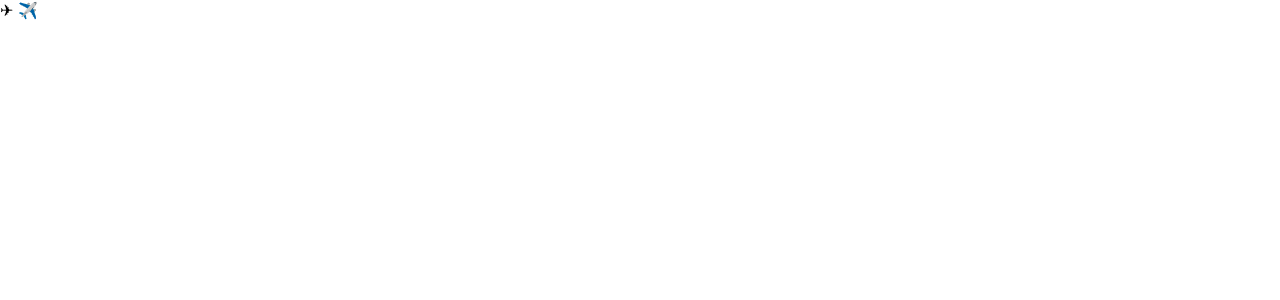
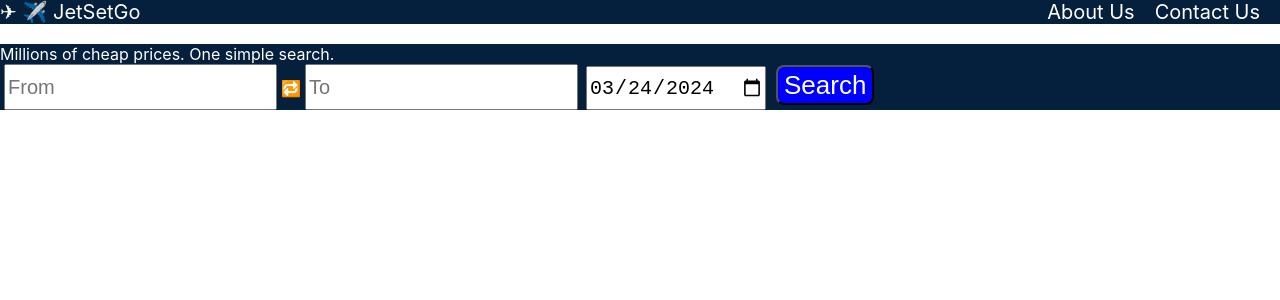
Before and after one commit to KumarBadal208/jetsetgo, a React (Create React App) app: page / in a window 1280 px wide. Shown: the top 300 px of the page. Built offline with nearby package versions, Linux system fonts and the light colour scheme.

Commit message:
added flight form in home page

```diff
--- a/package.json
+++ b/package.json
@@ -8,6 +8,8 @@
     "@testing-library/user-event": "^13.5.0",
     "react": "^18.2.0",
     "react-dom": "^18.2.0",
+    "react-router": "^6.22.3",
+    "react-router-dom": "^6.22.3",
     "react-scripts": "5.0.1",
     "web-vitals": "^2.1.4"
   },
--- a/src/App.css
+++ b/src/App.css
@@ -1,3 +1,48 @@
+.homepage__header{
+  background-color: #04203c;
+  color: white;
+  font-size: 20px;
+  display: flex;
+  justify-content: space-between;
+  margin-bottom: 20px;
+}
+
+.homepage__header__items{
+  display: flex;
+
+}
+
+.homepage__header__item{
+  margin-right: 20px;
+}
+
+.homepage__body{
+  background-color: #04203c;
+  color: white;
+}
+
+.form-field{
+  font-size: 20px;
+  margin-right: 4px;
+  margin-left: 4px;
+  display: inline-block;
+  height: 40px;
+}
+
+.search-button{
+  font-size: 26px;
+  background-color: blue;
+  color: white;
+  border-radius: 8px;
+  height: 40px;
+  margin-left: 6px;
+}
+
 .reverse{
   font-size: 16px;
 }
+
+a {
+  text-decoration:none;
+  color: white;
+}
--- a/src/App.js
+++ b/src/App.js
@@ -4,7 +4,7 @@ import Home from "./component/Home";
 function App() {
   return (
     <div>
-      <Home />
+      <Home/>
     </div>
   );
 }
--- /dev/null
+++ b/src/component/About.js
@@ -0,0 +1,9 @@
+const About = ()=>{
+    return (
+        <>
+            About Us Page dsf
+        </>
+    )
+};
+
+export default About;
--- /dev/null
+++ b/src/component/Error.js
@@ -0,0 +1,13 @@
+import { useRouteError } from "react-router";
+
+const Error = ()=>{
+    const err = useRouteError();
+    return (
+        <div>
+            <h1>Something went wrong!!!</h1>
+            <h2>{err.status} - {err.statusText}</h2>
+        </div>
+    )
+};
+
+export default Error;
--- a/src/component/Home.js
+++ b/src/component/Home.js
@@ -1,21 +1,53 @@
+// import { useEffect } from "react";
+import { useRef } from "react";
+import { Link } from "react-router-dom";
+
 const Home = ()=>{
+    var curr = new Date();
+    curr.setDate(curr.getDate() + 3);
+    var date = curr.toISOString().substring(0,10);
+
+    let source = useRef(null);
+    let destination = useRef(null);
+    let dateTime = useRef(null);
+
+    // useEffect(()=>{
+
+    // });
+
+    const submitForm = ()=>{
+        console.log(source.current.value);
+        console.log(destination.current.value);
+        console.log(dateTime.current.value);
+    }
+
     return (
-        <>
-            <div className="homepage-header">
-                <div>✈︎ ✈️</div>
-            </div>
-            <div className="homepage-body">
-                <div>
-
+        <div className="homepage">
+            <div className="homepage__header">
+                <div className="homepage__header__logo">✈︎ ✈️ JetSetGo</div>
+                <div className="homepage__header__items">
+                    <div className="homepage__header__item"><Link to="/about">About Us</Link></div>
+                    <div className="homepage__header__item">Contact Us</div>
                 </div>
             </div>
-            <div className="homepage-footer">
+            <div className="homepage__body">
+                <div>
+                    <div>Millions of cheap prices. One simple search.</div>
+                    <div className="homepage__body__form">
+                        <form onSubmit={(e)=> {e.preventDefault()}}>
+                            <input ref={source} className="form-field" placeholder="From"/><span>🔁</span>
+                            <input ref={destination} className="form-field" placeholder="To"/>
+                            <input ref={dateTime} type="date" defaultValue={date} className="form-field" placeholder="Depart"/>
+                            <button className="search-button" onClick={submitForm}>Search</button>
+                        </form>
+                    </div>
+                </div>
+            </div>
+            <div className="homepage__footer">
 
             </div>
-        </>
+        </div>
     )
 };
 
 export default Home;
-
-// 🔁
--- a/src/index.js
+++ b/src/index.js
@@ -3,13 +3,37 @@ import ReactDOM from 'react-dom/client';
 import './index.css';
 import App from './App';
 import reportWebVitals from './reportWebVitals';
+import { RouterProvider, createBrowserRouter } from 'react-router-dom';
+import Home from './component/Home';
+import About from './component/About';
+import Error from './component/Error';
+
+const route = createBrowserRouter([
+  {
+    path : "/",
+    element: <App/>,
+    children: [
+      {
+        path: "/",
+        element: <Home />
+      },
+    ],
+    errorElement: <Error/>
+  },
+  {
+    path: "/about",
+    element: <About />
+  },
+]);
 
 const root = ReactDOM.createRoot(document.getElementById('root'));
 root.render(
   <React.StrictMode>
-    <App />
+    <RouterProvider router={route}/>
   </React.StrictMode>
 );
+
+
 
 // If you want to start measuring performance in your app, pass a function
 // to log results (for example: reportWebVitals(console.log))
```
Also changed, not shown: 1 other file (tests, documents, lock files or other folders).
